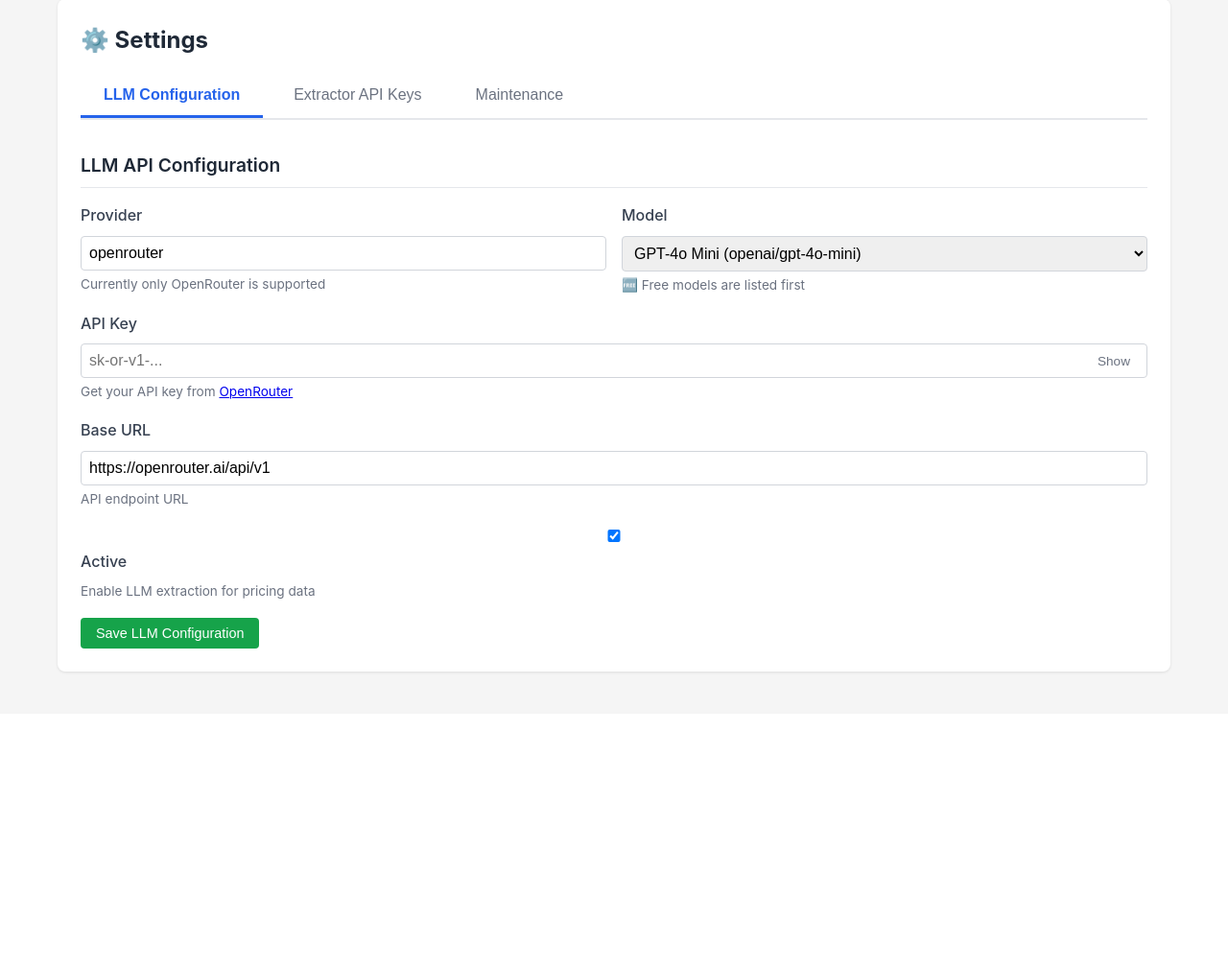
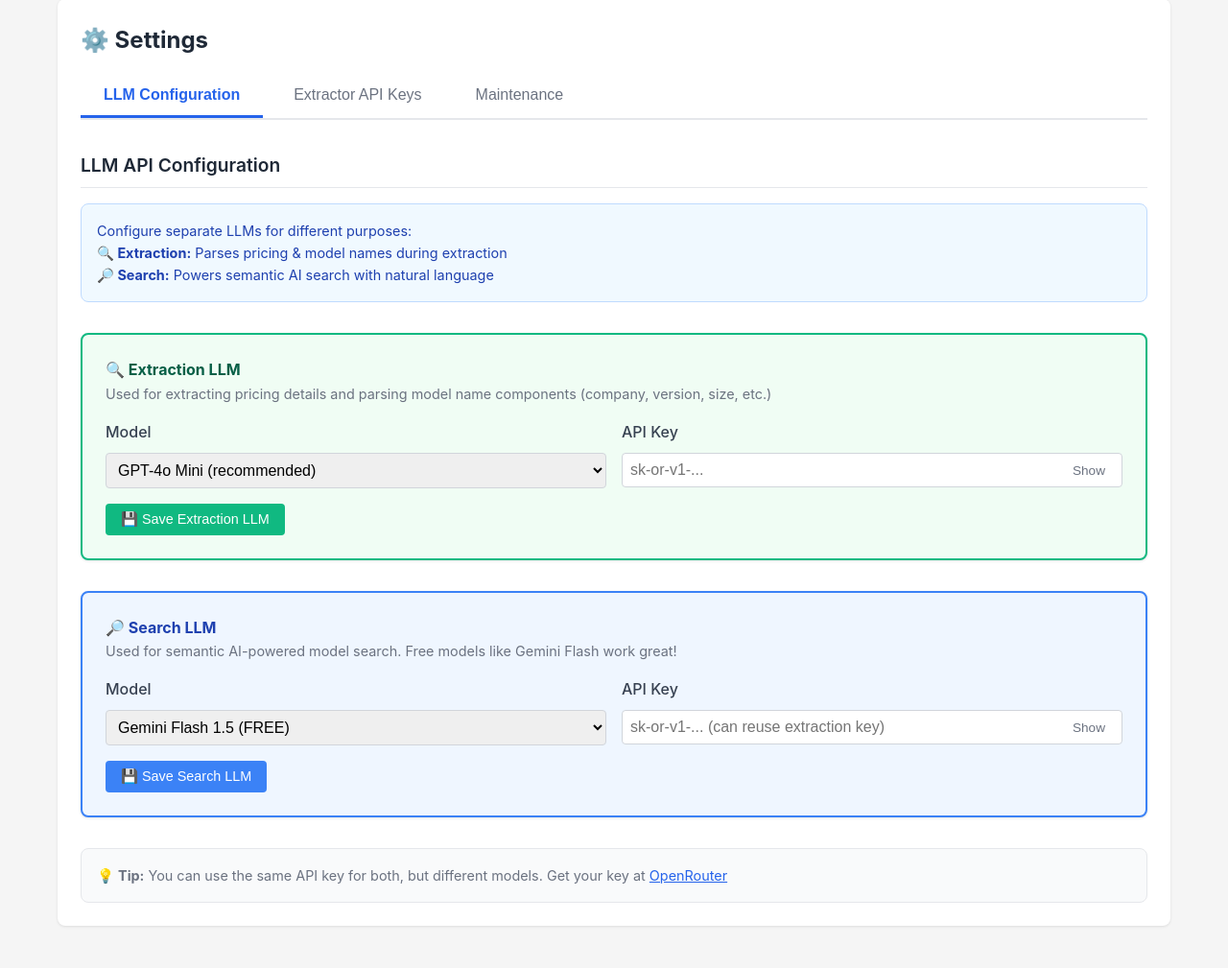
Before and after one commit to ammahmoudi/AI-Services-Cost-Analyzer, a Flask app: page /settings in a window 1280 px wide. Shown: the part 217-1226 px from the top of the page at 96% size. Before the commit the page ends 920 px from the top, so only its background shows below. Run offline with Flask 3, Linux system fonts and the light colour scheme; data that the repository does not hold is empty; some libraries are stand-ins or nearby versions.

Commit message:
feat: Optimize model search by joining API source to prevent lazy loading

```diff
--- a/app.py
+++ b/app.py
@@ -994,8 +994,13 @@
     session = get_session()
 
     try:
-        # Get LLM configuration
-        llm_config = session.query(LLMConfiguration).filter_by(is_active=True).first()
+        # Get LLM configurations by purpose
+        llm_extraction = session.query(LLMConfiguration).filter_by(
+            is_active=True, purpose='extraction'
+        ).first()
+        llm_search = session.query(LLMConfiguration).filter_by(
+            is_active=True, purpose='search'
+        ).first()
 
         # Get extractor API keys
         together_key = session.query(ExtractorAPIKey).filter_by(extractor_name='together').first()
@@ -1011,7 +1016,8 @@
         recommended = get_recommended_models()
 
         return render_template('settings.html',
-                             llm_config=llm_config,
+                             llm_extraction=llm_extraction,
+                             llm_search=llm_search,
                              together_key=together_key,
                              fal_auth=fal_auth,
                              runware_auth=runware_auth,
@@ -1027,40 +1033,31 @@
     session = get_session()
 
     try:
-        config_id = request.form.get('config_id')
         api_key = request.form.get('api_key')
         model_name = request.form.get('model_name', 'openai/gpt-4o-mini')
         base_url = request.form.get('base_url', 'https://openrouter.ai/api/v1')
-        is_active = 'is_active' in request.form
+        purpose = request.form.get('purpose', 'extraction')  # 'extraction' or 'search'
+        is_active = request.form.get('is_active', '1') == '1'
 
         if not api_key:
             flash('API key is required!', 'error')
             return redirect(url_for('settings'))
 
-        if config_id:
-            # Update existing
-            config = session.query(LLMConfiguration).filter_by(id=int(config_id)).first()
-            if config:
-                config.api_key = api_key
-                config.model_name = model_name
-                config.base_url = base_url
-                config.is_active = is_active
-                config.updated_at = datetime.utcnow()
-        else:
-            # Create new and deactivate others
-            if is_active:
-                session.query(LLMConfiguration).update({'is_active': False})
-
-            config = LLMConfiguration(
-                api_key=api_key,
-                model_name=model_name,
-                base_url=base_url,
-                is_active=is_active
-            )
-            session.add(config)
+        # Deactivate all existing configs with same purpose
+        session.query(LLMConfiguration).filter_by(purpose=purpose).update({'is_active': False})
+
+        # Create new config
+        config = LLMConfiguration(
+            api_key=api_key,
+            model_name=model_name,
+            base_url=base_url,
+            is_active=True,
+            purpose=purpose
+        )
+        session.add(config)
 
         session.commit()
-        flash('LLM configuration saved successfully!', 'success')
+        flash(f'{purpose.capitalize()} LLM configuration saved successfully!', 'success')
 
     except Exception as e:
         session.rollback()
@@ -3375,8 +3372,8 @@
         if not query:
             return jsonify({'error': 'Search query is required'}), 400
 
-        # Get all models
-        all_models = session.query(AIModel).all()
+        # Get all models with joined source to avoid lazy loading
+        all_models = session.query(AIModel).join(APISource, AIModel.source_id == APISource.id, isouter=True).all()
 
         if not all_models:
             return jsonify({
--- a/templates/settings.html
+++ b/templates/settings.html
@@ -122,72 +122,149 @@
     <div class="tab-content active" id="llm-tab">
         <h3 class="section-title">LLM API Configuration</h3>
 
+        <div style="background: #f0f9ff; padding: 1rem; border-radius: 8px; margin-bottom: 2rem; border: 1px solid #bfdbfe;">
+            <p style="color: #1e40af; font-size: 0.9rem; margin: 0;">
+                Configure separate LLMs for different purposes:<br>
+                <strong>🔍 Extraction:</strong> Parses pricing & model names during extraction<br>
+                <strong>🔎 Search:</strong> Powers semantic AI search with natural language
+            </p>
+        </div>
+
+        <!-- Extraction LLM Configuration -->
+        <div class="card" style="background: #f0fdf4; border: 2px solid #10b981; margin-bottom: 2rem;">
+            <h4 style="margin-top: 0; color: #065f46;">🔍 Extraction LLM</h4>
+            <p style="color: #6b7280; font-size: 0.9rem; margin-bottom: 1rem;">
+                Used for extracting pricing details and parsing model name components (company, version, size, etc.)
+            </p>
+
             <form method="POST" action="/settings/llm">
-            {% if llm_config %}
-                <input type="hidden" name="config_id" value="{{ llm_config.id }}">
-            {% endif %}
+                <input type="hidden" name="purpose" value="extraction">
 
                 <div class="form-row">
                     <div class="form-group">
-                    <label for="provider">Provider</label>
-                    <input type="text" id="provider" name="provider"
-                           value="{{ llm_config.provider if llm_config else 'openrouter' }}" readonly>
-                    <div class="help-text">Currently only OpenRouter is supported</div>
+                        <label for="extraction_model">Model</label>
+                        <select id="extraction_model" name="model_name" required>
+                            {% if available_models %}
+                                <optgroup label="🆓 FREE MODELS">
+                                    {% for model in available_models if model.is_free %}
+                                        <option value="{{ model.id }}"
+                                                {% if llm_extraction and llm_extraction.model_name == model.id %}selected{% endif %}>
+                                            {{ model.name }} - FREE
+                                        </option>
+                                    {% endfor %}
+                                </optgroup>
+                                <optgroup label="⭐ RECOMMENDED">
+                                    {% for model in available_models if model.id in recommended_models and not model.is_free %}
+                                        <option value="{{ model.id }}"
+                                                {% if llm_extraction and llm_extraction.model_name == model.id %}selected{% endif %}
+                                                {% if not llm_extraction and model.id == 'openai/gpt-4o-mini' %}selected{% endif %}>
+                                            {{ model.name }} - ${{ "%.2f"|format(model.prompt_price|float * 1000000) }}/1M
+                                        </option>
+                                    {% endfor %}
+                                </optgroup>
+                            {% else %}
+                                <option value="openai/gpt-4o-mini" selected>GPT-4o Mini (recommended)</option>
+                            {% endif %}
+                        </select>
                     </div>
 
                     <div class="form-group">
-                    <label for="model_name">Model</label>
-                    <select id="model_name" name="model_name" required>
-                        {% if available_models %}
-                            {% for model in available_models %}
-                                <option value="{{ model.id }}"
-                                        {% if llm_config and llm_config.model_name == model.id %}selected{% endif %}
-                                        {% if not llm_config and model.id == 'openai/gpt-4o-mini' %}selected{% endif %}>
-                                    {% if model.is_free %}🆓 {% endif %}{{ model.name }} ({{ model.id }})
-                                    {% if model.prompt_price|float == 0 and model.completion_price|float == 0 and not model.is_free %} - FREE{% endif %}
-                                    {% if model.prompt_price|float > 0 or model.completion_price|float > 0 %}
-                                        - ${{ "%.2f"|format(model.prompt_price|float * 1000000) }}/${{ "%.2f"|format(model.completion_price|float * 1000000) }}/1M tokens
-                                    {% endif %}
-                                </option>
-                            {% endfor %}
-                        {% else %}
-                            <option value="openai/gpt-4o-mini" selected>GPT-4o Mini (openai/gpt-4o-mini)</option>
-                            <option value="anthropic/claude-3.5-sonnet">Claude 3.5 Sonnet</option>
-                            <option value="anthropic/claude-3-haiku">Claude 3 Haiku</option>
-                        {% endif %}
-                    </select>
-                    <div class="help-text">🆓 Free models are listed first</div>
+                        <label for="extraction_api_key">API Key</label>
+                        <div class="api-key-input">
+                            <input type="password" id="extraction_api_key" name="api_key"
+                                   value="{{ llm_extraction.api_key if llm_extraction else '' }}"
+                                   placeholder="sk-or-v1-..." required>
+                            <button type="button" class="toggle-key" onclick="togglePassword('extraction_api_key')">Show</button>
+                        </div>
                     </div>
                 </div>
 
+                <input type="hidden" name="base_url" value="https://openrouter.ai/api/v1">
+                <input type="hidden" name="is_active" value="1">
+
+                <button type="submit" class="btn" style="background: #10b981; color: white;">
+                    💾 Save Extraction LLM
+                </button>
+
+                {% if llm_extraction %}
+                <span style="color: #065f46; margin-left: 1rem;">
+                    ✓ Currently: {{ llm_extraction.model_name }}
+                </span>
+                {% endif %}
+            </form>
+        </div>
+
+        <!-- Search LLM Configuration -->
+        <div class="card" style="background: #eff6ff; border: 2px solid #3b82f6; margin-bottom: 2rem;">
+            <h4 style="margin-top: 0; color: #1e40af;">🔎 Search LLM</h4>
+            <p style="color: #6b7280; font-size: 0.9rem; margin-bottom: 1rem;">
+                Used for semantic AI-powered model search. Free models like Gemini Flash work great!
+            </p>
+
+            <form method="POST" action="/settings/llm">
+                <input type="hidden" name="purpose" value="search">
+
+                <div class="form-row">
                     <div class="form-group">
-                <label for="api_key">API Key</label>
-                <div class="api-key-input">
-                    <input type="password" id="api_key" name="api_key"
-                           value="{{ llm_config.api_key if llm_config else '' }}"
-                           placeholder="sk-or-v1-..." required>
-                    <button type="button" class="toggle-key" onclick="togglePassword('api_key')">Show</button>
-                </div>
-                <div class="help-text">Get your API key from <a href="https://openrouter.ai/keys" target="_blank">OpenRouter</a></div>
+                        <label for="search_model">Model</label>
+                        <select id="search_model" name="model_name" required>
+                            {% if available_models %}
+                                <optgroup label="🆓 FREE MODELS (Best for Search)">
+                                    {% for model in available_models if model.is_free %}
+                                        <option value="{{ model.id }}"
+                                                {% if llm_search and llm_search.model_name == model.id %}selected{% endif %}
+                                                {% if not llm_search and model.id == 'google/gemini-flash-1.5' %}selected{% endif %}>
+                                            {{ model.name }} - FREE
+                                        </option>
+                                    {% endfor %}
+                                </optgroup>
+                                <optgroup label="Paid Models">
+                                    {% for model in available_models[:20] if not model.is_free %}
+                                        <option value="{{ model.id }}"
+                                                {% if llm_search and llm_search.model_name == model.id %}selected{% endif %}>
+                                            {{ model.name }} - ${{ "%.2f"|format(model.prompt_price|float * 1000000) }}/1M
+                                        </option>
+                                    {% endfor %}
+                                </optgroup>
+                            {% else %}
+                                <option value="google/gemini-flash-1.5" selected>Gemini Flash 1.5 (FREE)</option>
+                                <option value="openai/gpt-4o-mini">GPT-4o Mini</option>
+                            {% endif %}
+                        </select>
                     </div>
 
                     <div class="form-group">
-                <label for="base_url">Base URL</label>
-                <input type="text" id="base_url" name="base_url"
-                       value="{{ llm_config.base_url if llm_config else 'https://openrouter.ai/api/v1' }}" required>
-                <div class="help-text">API endpoint URL</div>
+                        <label for="search_api_key">API Key</label>
+                        <div class="api-key-input">
+                            <input type="password" id="search_api_key" name="api_key"
+                                   value="{{ llm_search.api_key if llm_search else (llm_extraction.api_key if llm_extraction else '') }}"
+                                   placeholder="sk-or-v1-... (can reuse extraction key)" required>
+                            <button type="button" class="toggle-key" onclick="togglePassword('search_api_key')">Show</button>
+                        </div>
+                    </div>
                 </div>
 
-            <div class="form-group">
-                <label>
-                    <input type="checkbox" name="is_active" {{ 'checked' if not llm_config or llm_config.is_active else '' }}>
-                    Active
-                </label>
-                <div class="help-text">Enable LLM extraction for pricing data</div>
+                <input type="hidden" name="base_url" value="https://openrouter.ai/api/v1">
+                <input type="hidden" name="is_active" value="1">
+
+                <button type="submit" class="btn" style="background: #3b82f6; color: white;">
+                    💾 Save Search LLM
+                </button>
+
+                {% if llm_search %}
+                <span style="color: #1e40af; margin-left: 1rem;">
+                    ✓ Currently: {{ llm_search.model_name }}
+                </span>
+                {% endif %}
+            </form>
         </div>
 
-            <button type="submit" class="btn btn-success">Save LLM Configuration</button>
-        </form>
+        <div style="background: #f9fafb; padding: 1rem; border-radius: 8px; border: 1px solid #e5e7eb;">
+            <p style="font-size: 0.9rem; color: #6b7280; margin: 0;">
+                💡 <strong>Tip:</strong> You can use the same API key for both, but different models.
+                Get your key at <a href="https://openrouter.ai/keys" target="_blank" style="color: #2563eb;">OpenRouter</a>
+            </p>
+        </div>
     </div>
 
     <!-- Extractor API Keys Tab -->
```
Lines whose indentation alone changed are shown as unchanged.
